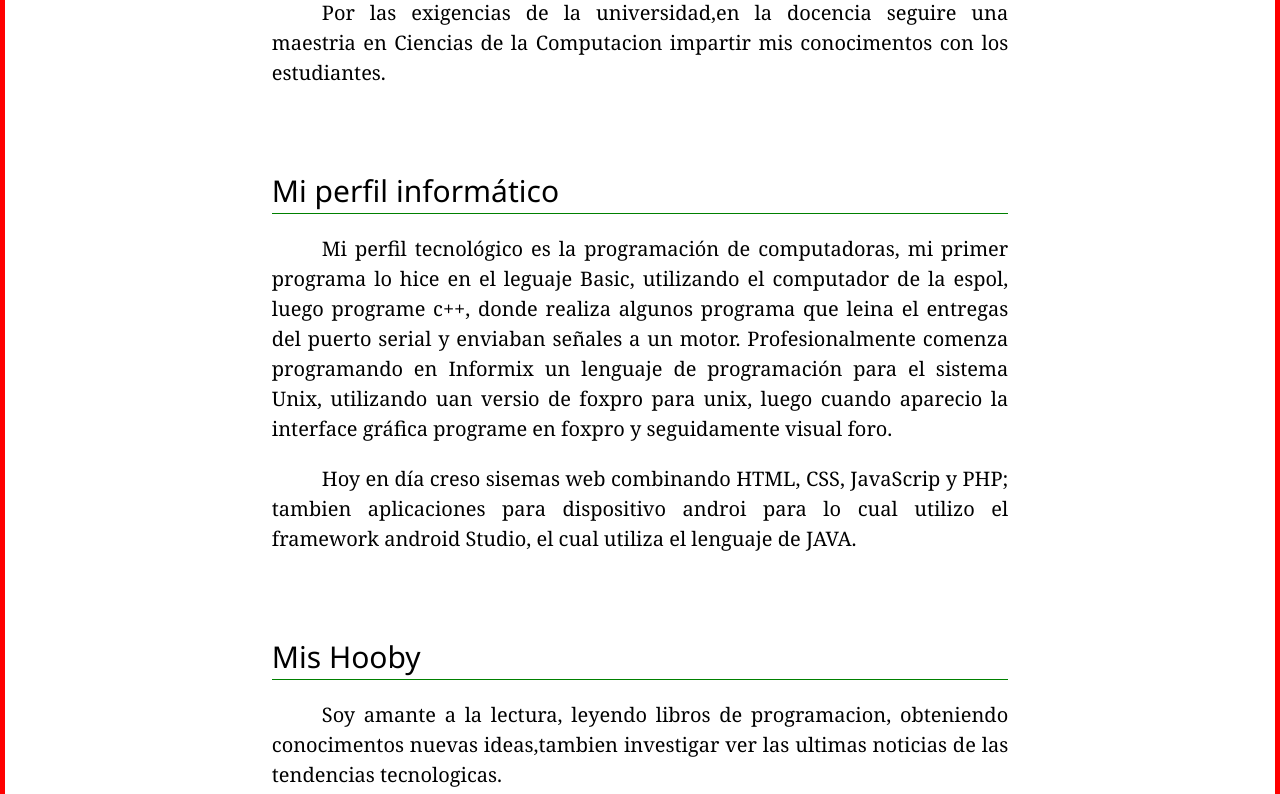
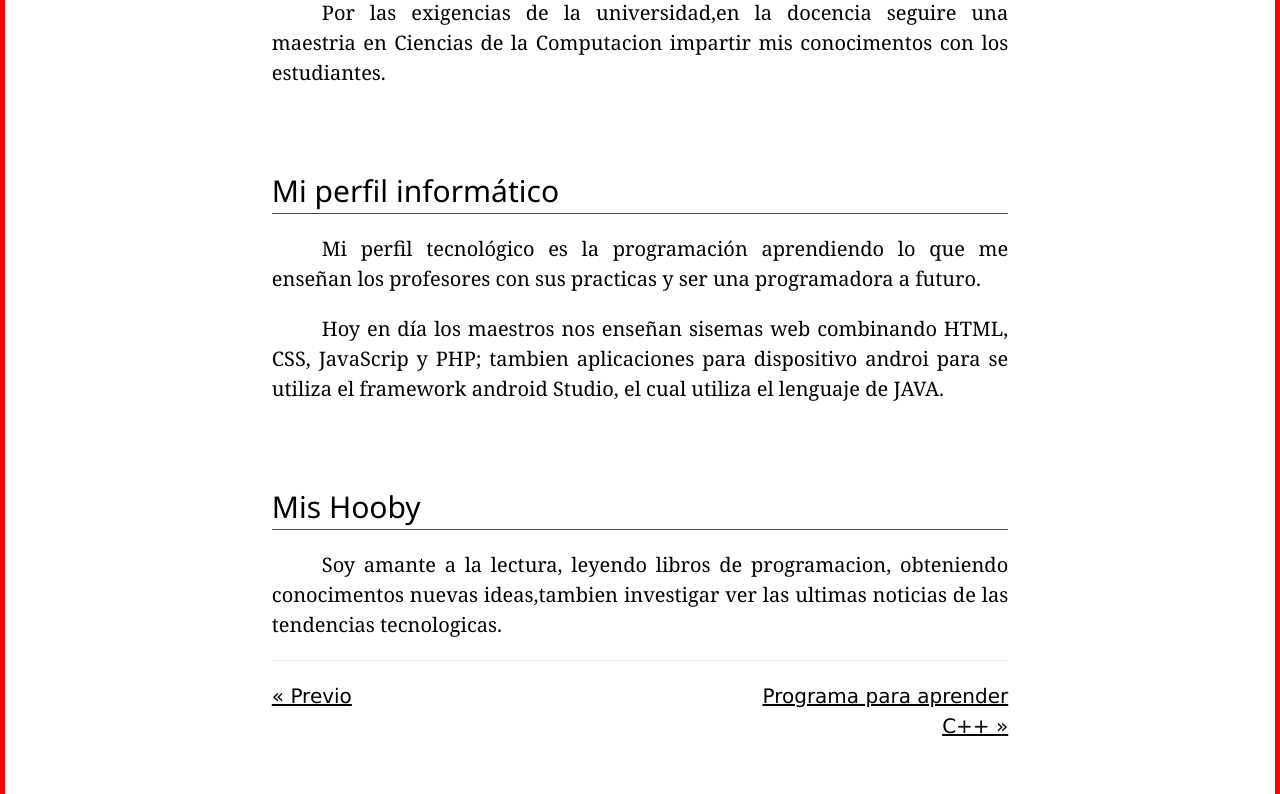
Before and after one commit to Mariavalverde2022/ValverdeMariaJose, a PHP site: page / in a window 1280 px wide. Shown: the part 1297-2091 px from the top of the page. Run offline with PHP 8.4, Linux system fonts and the light colour scheme.

Commit message:
cambio de informacion

```diff
--- a/index.php
+++ b/index.php
@@ -43,8 +43,8 @@ include("marco-right.php");
 
 
 
-                   <p  class="eys-parrafo">Mi perfil tecnológico es la programación de computadoras, mi primer programa lo hice en el leguaje Basic, utilizando el computador de la espol, luego programe c++, donde realiza algunos programa que leina el entregas del puerto serial y enviaban señales a un motor. Profesionalmente comenza programando en Informix un lenguaje de programación para el sistema Unix, utilizando uan versio de foxpro para unix, luego cuando aparecio la interface gráfica programe en foxpro y seguidamente visual foro.</p>
-                   <p  class="eys-parrafo">Hoy en día creso sisemas web combinando HTML, CSS, JavaScrip y PHP; tambien aplicaciones para dispositivo androi para lo cual utilizo el framework android Studio, el cual utiliza el lenguaje de JAVA.</p>
+                   <p  class="eys-parrafo">Mi perfil tecnológico es la programación  aprendiendo lo que me enseñan los profesores con sus practicas y ser una programadora a futuro.</p>
+                   <p  class="eys-parrafo">Hoy en día los maestros nos enseñan  sisemas web combinando HTML, CSS, JavaScrip y PHP; tambien aplicaciones para dispositivo androi para se  utiliza el framework android Studio, el cual utiliza el lenguaje de JAVA.</p>
    <div id="blog-seccion4"  style="height: 50px;"></div>
 
     <h2 style="border-bottom: 1px solid green;"> Mis Hooby</h2>
```
